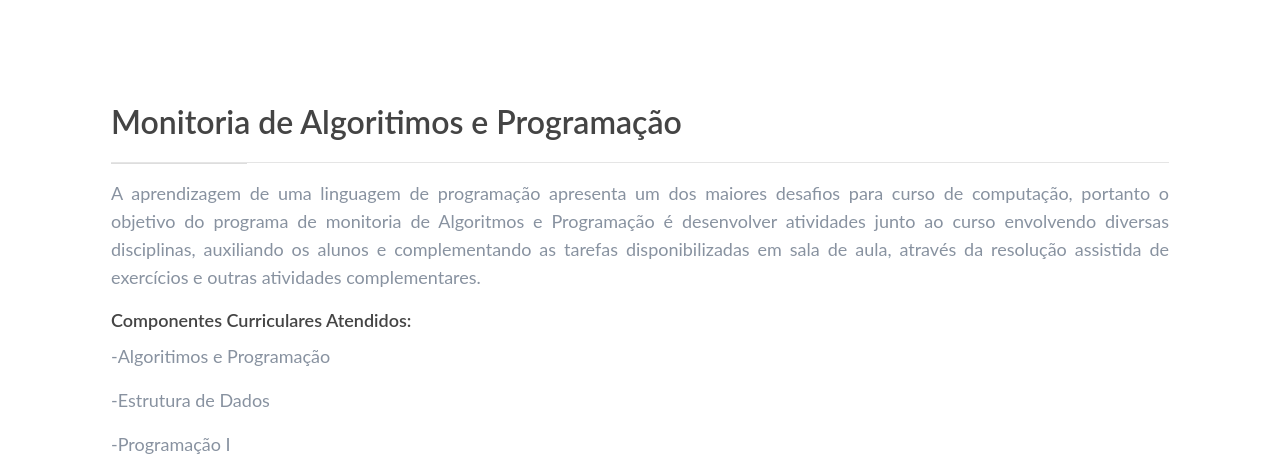
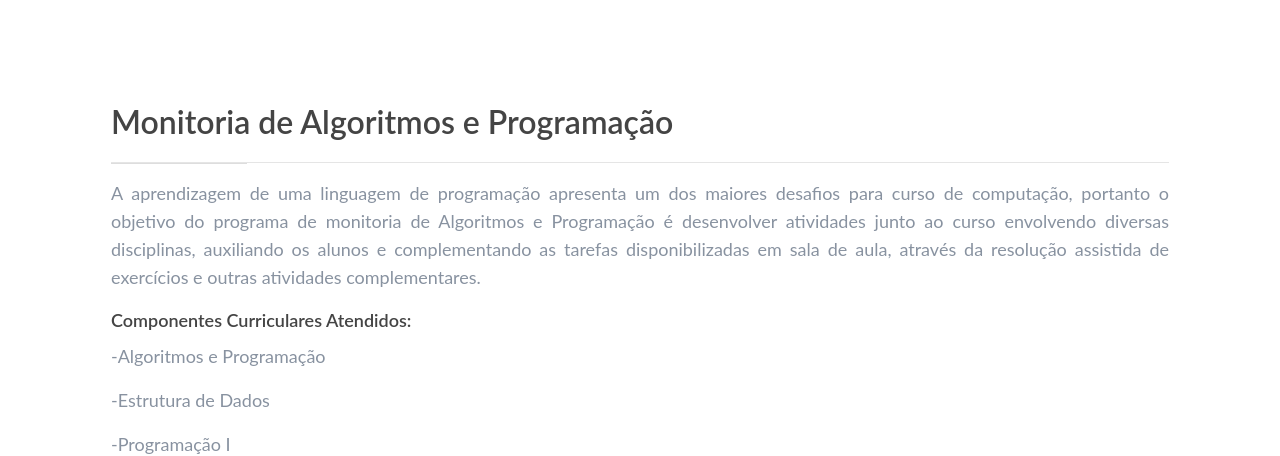
Before and after one commit to ccuffs/cc.uffs.edu.br, a Jekyll site: the page built from _pages/ensino-monitoria.md, in a window 1280 px wide and 900 px high, scrolled down 583 px. Shown: the part 158-614 px from the top of the window. Built offline with Jekyll 4.4.1, drawn with Linux system fonts in a browser that asks for light colours.

Commit message:
correção

```diff
--- a/_pages/ensino-monitoria.md
+++ b/_pages/ensino-monitoria.md
@@ -24,12 +24,12 @@ permalink: /ensino/monitoria/
   <div class="container">
     <div class="row justify-content-center">
       <div class="col-12 text-left">
-        <h2>Monitoria de Algoritimos e Programação</h2>
+        <h2>Monitoria de Algoritmos e Programação</h2>
         <hr/>
         <p class="text-justify">A aprendizagem de uma linguagem de programação apresenta um dos maiores desafios para curso de
 computação, portanto o objetivo do programa de monitoria de Algoritmos e Programação é desenvolver atividades junto ao curso envolvendo diversas disciplinas, auxiliando os alunos e complementando as tarefas disponibilizadas em sala de aula, através da resolução assistida de exercícios e outras atividades complementares.</p>
           <h3>Componentes Curriculares Atendidos:</h3>
-          <p>-Algoritimos e Programação</p>
+          <p>-Algoritmos e Programação</p>
           <p>-Estrutura de Dados</p>
           <p>-Programação I</p>
         <div class="alert alert-dark breath-top" role="alert">
```
